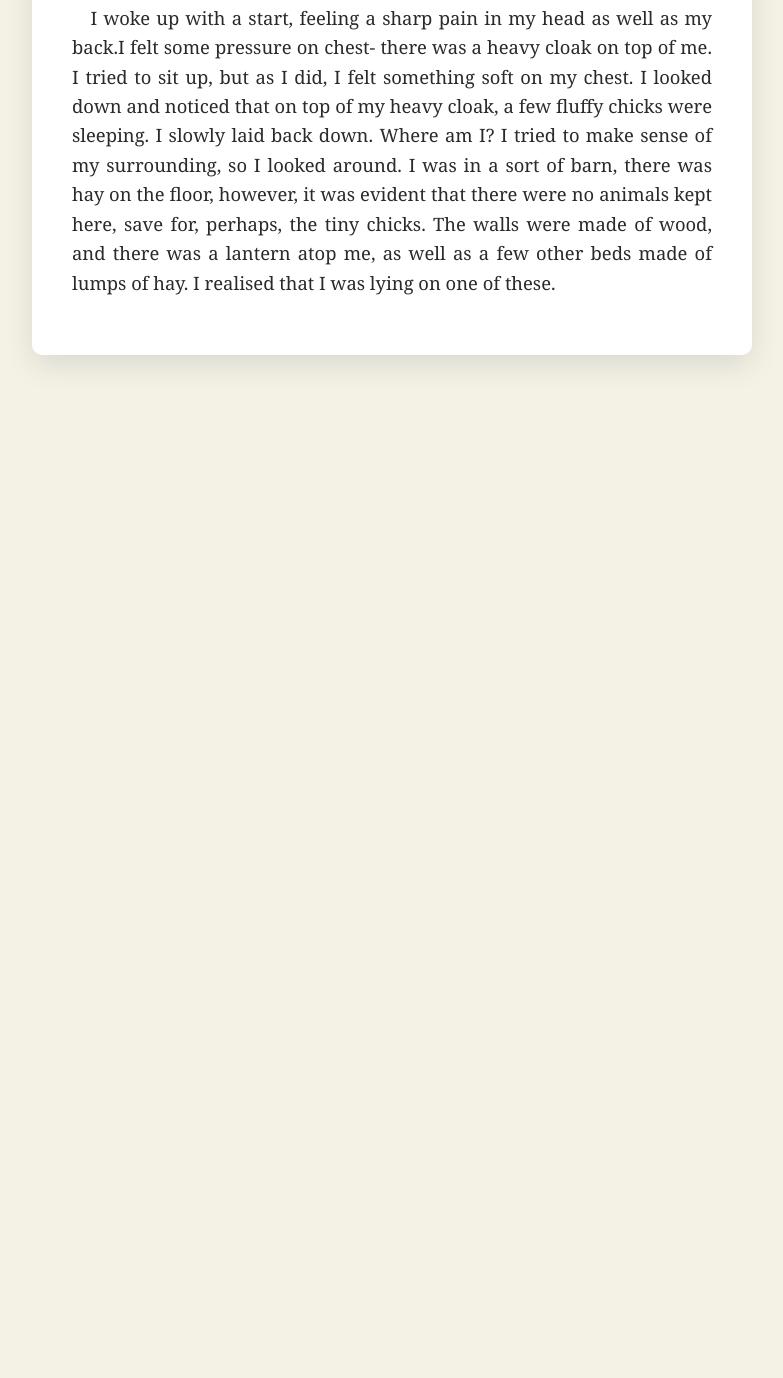
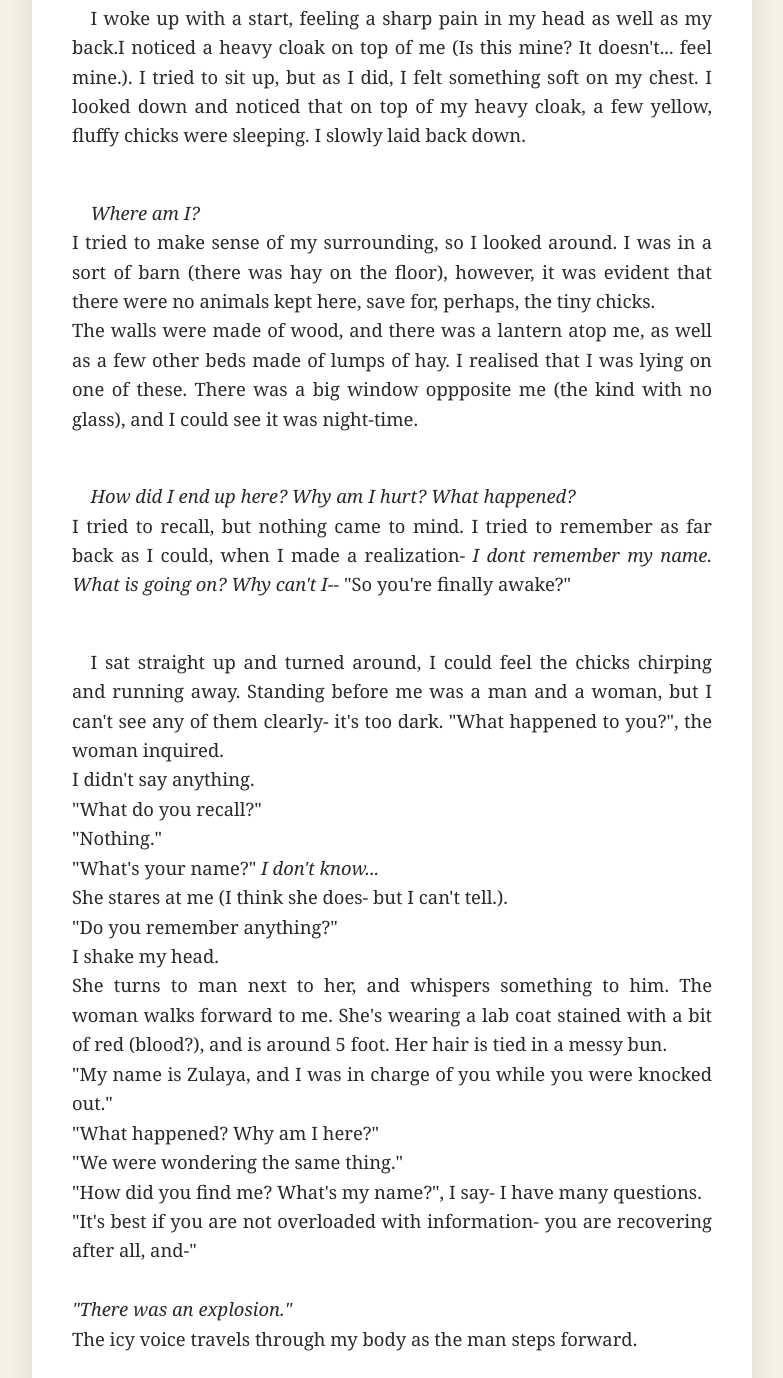
Before and after one commit to AayanAnwar/home, a plain HTML site: page index.html in a window 1280 px wide. Shown: the part 202-1580 px from the top of the page, without its empty margins (248-1031 px from the left). Before the commit the page ends 800 px from the top, so only its background shows below. Drawn offline with Linux system fonts and the light colour scheme.

Commit message:
Chapter 1 Update 2.0

```diff
--- a/index.html
+++ b/index.html
@@ -64,7 +64,62 @@
         <div class="subtitle">#1</div>
         <div class="content">
             <p>
-                I woke up with a start, feeling a sharp pain in my head as well as my back.I felt some pressure on chest- there was a heavy cloak on top of me. I tried to sit up, but as I did, I felt something soft on my chest. I looked down and noticed that on top of my heavy cloak, a few fluffy chicks were sleeping. I slowly laid back down. Where am I? I tried to make sense of my surrounding, so I looked around. I was in a sort of barn, there was hay on the floor, however, it was evident that there were no animals kept here, save for, perhaps, the tiny chicks. The walls were made of wood, and there was a lantern atop me, as well as a few other beds made of lumps of hay. I realised that I was lying on one of these.
+                I woke up with a start, feeling a sharp pain in my head as well as my back.I noticed a heavy cloak on top of me (Is this mine? It doesn't... feel mine.). I tried to sit up, but as I did, I felt something soft on my chest. I looked down and noticed that on top of my heavy cloak, a few yellow, fluffy chicks were sleeping. I slowly laid back down.
+            </p>
+            <br>
+            <p>
+                <i>Where am I?</i>
+                <br>I tried to make sense of my surrounding, so I looked around. I was in a sort of barn (there was hay on the floor), however, it was evident that there were no animals kept here, save for, perhaps, the tiny chicks.
+                <br>The walls were made of wood, and there was a lantern atop me, as well as a few other beds made of lumps of hay. I realised that I was lying on one of these. There was a big window oppposite me (the kind with no glass), and I could see it was night-time.
+            </p>
+            <br>
+            <p>
+                <i>How did I end up here? Why am I hurt? What happened? </i>
+                <br> I tried to recall, but nothing came to mind. I tried to remember as far back as I could, when I made a realization- <i>I dont remember my name.</i>
+                <i>What is going on? Why can't I--</i>
+                "So you're finally awake?"
+            </p>
+            <br>
+            <p>
+                I sat straight up and turned around, I could feel the chicks chirping and running away. Standing before me was a man and a woman, but I can't see any of them clearly- it's too dark. "What happened to you?", the woman inquired.
+                <br>I didn't say anything.
+                <br>"What do you recall?"
+                <br>"Nothing."
+                <br>"What's your name?"
+                <i>I don't know...</i>
+                <br>She stares at me (I think she does- but I can't tell.).
+                <br>"Do you remember anything?"
+                <br>I shake my head.
+                <br>She turns to man next to her, and whispers something to him. The woman walks forward to me. She's wearing a lab coat stained with a bit of red (blood?), and is around 5 foot. Her hair is tied in a messy bun.
+                <br>"My name is Zulaya, and I was in charge of you while you were knocked out."
+                <br>"What happened? Why am I here?"
+                <br>"We were wondering the same thing."
+                <br>"How did you find me? What's my name?", I say- I have many questions.
+                <br>"It's best if you are not overloaded with information- you are recovering after all, and-"
+                <br>
+                <br><i>"There was an explosion."</i>
+                <br>The icy voice travels through my body as the man steps forward.
+                <br>
+                <br>The man is tall with pale skin and dark shoulder-length hair. He's wearing a half-black and half-white cloak, and layers of navy blue clothing underneath. He has two sheathed swords- one on his back, and one on the side of his hips. His eyes are covered with a sort of a strip of white gauze, and there is a ugly scar on the edge of his lip that has been tightly stitched together.
+                <br>"This is Master Snake", Zulaya offers an uncomfortably long silence.
+                <br>Even though his eyes are covered, he is looking straight at me.
+                <br>"There was an explosion a few blocks over, from a suspected Deo*, in a wheat field. There was only one death, and you were found lying unconcious beside the deceased.
+                <br>Do you really not remember anything?"
+                <br>I shake my head again.
+                <br>There is a short silence, broken when he says,"We didn't expect them to be prepared for you."
+                <br><i>Who's we!?</i>
+                <br>"Who's we!?", I ask loudly this time.
+                <br>"You... are a Shadow."
+                <br><i>A what!?</i>
+                <br>"Our organization consists of Shadows like you, people whose job is to collect information about evey possible threat to this country, and counter any and all threats."
+                <br><i>What is this man saying?</i>
+
+                <a href="google.com"><h1><center>--[.NEXT-CHAPTER.]--</center></h1></a>
+            </p>
+            <p>
+                <i>Notes:
+                    * Deo is a Chitrali believed to be able to turn into glowing orbs of fire.
+                </i>
             </p>
         </div>
     </div>
```
